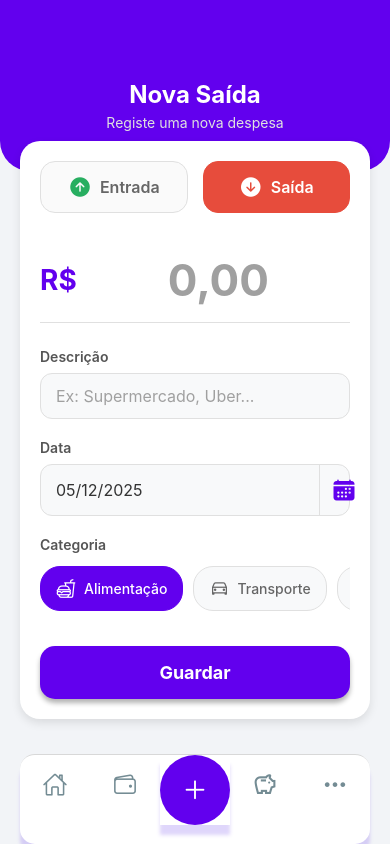
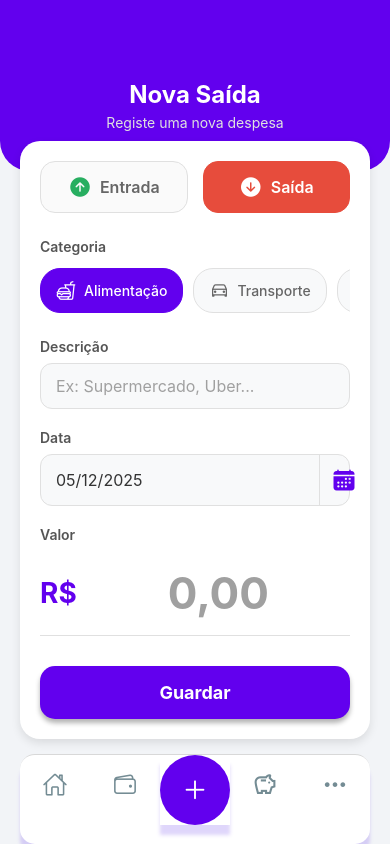
Before and after one commit to xgustavopachecox/TCC-projeto, a React Native app: screen /Adicionar in a window 390 px wide. Built offline with nearby package versions, Linux system fonts and the light colour scheme; grey boxes are pictures that could not be loaded.

Commit message:
parte completa dos extratos e para adicionar as novas transições

```diff
--- a/src/screens/AddTransaction.tsx
+++ b/src/screens/AddTransaction.tsx
@@ -7,7 +7,8 @@ import {
   TouchableOpacity,
   ScrollView,
   KeyboardAvoidingView,
-  Platform
+  Platform,
+  Alert
 } from 'react-native';
 import { Ionicons } from '@expo/vector-icons';
 import { useNavigation } from '@react-navigation/native';
@@ -112,8 +113,48 @@ export default function AddTransaction() {
   };
 
   const handleSave = () => {
-    console.log({ type, amount, title, selectedCategory, date: dateText });
-    navigation.navigate('Início');
+    if (!title || !amount || amount === '0,00') {
+      Alert.alert('Atenção', 'Por favor, preencha a descrição e o valor.');
+      return;
+    }
+
+    // Apanhar o nome real da categoria selecionada
+    const catObj = currentCategories.find(c => c.id === selectedCategory);
+    const categoryName = catObj ? catObj.name : 'Outros';
+
+    const today = new Date();
+    const timeString = `${String(today.getHours()).padStart(2, '0')}:${String(today.getMinutes()).padStart(2, '0')}`;
+
+    // Construir o objeto da nova transação
+    const newTx = {
+      id: Math.random().toString(36).substring(7),
+      title: title,
+      type: type,
+      amount: amount,
+      category: categoryName,
+      date: dateText,
+      time: timeString,
+      description: title
+    };
+
+    Alert.alert(
+      'Sucesso!',
+      'Transação adicionada com sucesso.',
+      [
+        {
+          text: 'OK',
+          onPress: () => {
+            // Limpa o formulário
+            setAmount('');
+            setTitle('');
+            setDateText(dataAtual);
+
+            // Navega para o Extrato ENVIANDO a nova transação
+            navigation.navigate('Extrato', { novaTransacao: newTx });
+          }
+        }
+      ]
+    );
   };
 
   return (
@@ -135,7 +176,7 @@ export default function AddTransaction() {
         <View style={styles.bodyContent}>
           <View style={styles.card}>
 
-            {/* Seletor de Tipo (Apenas estes ficam Verde/Vermelho) */}
+            {/* Seletor de Tipo */}
             <View style={styles.typeContainer}>
               <TouchableOpacity
                 style={[styles.typeButton, type === 'up' && styles.typeButtonActiveUp]}
@@ -154,54 +195,7 @@ export default function AddTransaction() {
               </TouchableOpacity>
             </View>
 
-            {/* Valor (Com máscara e cor principal) */}
-            <View style={styles.amountContainer}>
-              <Text style={[styles.currencySymbol, { color: PRIMARY_COLOR }]}>R$</Text>
-              <TextInput
-                style={[styles.amountInput, { color: PRIMARY_COLOR }]}
-                placeholder="0,00"
-                placeholderTextColor="#A0A0A0"
-                keyboardType="numeric"
-                value={amount}
-                onChangeText={handleAmountChange}
-              />
-            </View>
-
-            {/* Descrição */}
-            <View style={styles.inputGroup}>
-              <Text style={styles.inputLabel}>Descrição</Text>
-              <TextInput
-                style={styles.textInput}
-                placeholder={type === 'up' ? "Ex: Salário, Pix..." : "Ex: Supermercado, Uber..."}
-                placeholderTextColor="#A0A0A0"
-                value={title}
-                onChangeText={setTitle}
-              />
-            </View>
-
-            {/* Data (Com máscara e Calendário) */}
-            <View style={styles.inputGroup}>
-              <Text style={styles.inputLabel}>Data</Text>
-              <View style={styles.dateInputContainer}>
-                <TextInput
-                  style={styles.dateInput}
-                  placeholder="DD/MM/AAAA"
-                  placeholderTextColor="#A0A0A0"
-                  keyboardType="numeric"
-                  value={dateText}
-                  onChangeText={handleDateTextChange}
-                  maxLength={10}
-                />
-                <TouchableOpacity
-                  style={styles.calendarButton}
-                  onPress={() => setShowPicker(true)}
-                >
-                  <Ionicons name="calendar" size={24} color={PRIMARY_COLOR} />
-                </TouchableOpacity>
-              </View>
-            </View>
-
-            {/* Seletor de Categorias (Dinâmico) */}
+            {/* 1. Categoria */}
             <View style={styles.inputGroup}>
               <Text style={styles.inputLabel}>Categoria</Text>
               <ScrollView
@@ -232,6 +226,56 @@ export default function AddTransaction() {
                   </TouchableOpacity>
                 ))}
               </ScrollView>
+            </View>
+
+            {/* 2. Descrição */}
+            <View style={styles.inputGroup}>
+              <Text style={styles.inputLabel}>Descrição</Text>
+              <TextInput
+                style={styles.textInput}
+                placeholder={type === 'up' ? "Ex: Salário, Pix..." : "Ex: Supermercado, Uber..."}
+                placeholderTextColor="#A0A0A0"
+                value={title}
+                onChangeText={setTitle}
+              />
+            </View>
+
+            {/* 3. Data */}
+            <View style={styles.inputGroup}>
+              <Text style={styles.inputLabel}>Data</Text>
+              <View style={styles.dateInputContainer}>
+                <TextInput
+                  style={styles.dateInput}
+                  placeholder="DD/MM/AAAA"
+                  placeholderTextColor="#A0A0A0"
+                  keyboardType="numeric"
+                  value={dateText}
+                  onChangeText={handleDateTextChange}
+                  maxLength={10}
+                />
+                <TouchableOpacity
+                  style={styles.calendarButton}
+                  onPress={() => setShowPicker(true)}
+                >
+                  <Ionicons name="calendar" size={24} color={PRIMARY_COLOR} />
+                </TouchableOpacity>
+              </View>
+            </View>
+
+            {/* 4. Valor */}
+            <View style={styles.inputGroup}>
+              <Text style={styles.inputLabel}>Valor</Text>
+              <View style={styles.amountContainer}>
+                <Text style={[styles.currencySymbol, { color: PRIMARY_COLOR }]}>R$</Text>
+                <TextInput
+                  style={[styles.amountInput, { color: PRIMARY_COLOR }]}
+                  placeholder="0,00"
+                  placeholderTextColor="#A0A0A0"
+                  keyboardType="numeric"
+                  value={amount}
+                  onChangeText={handleAmountChange}
+                />
+              </View>
             </View>
 
             {/* Botão de Guardar */}
@@ -320,7 +364,6 @@ const styles = StyleSheet.create({
     paddingVertical: 15,
     borderBottomWidth: 1,
     borderBottomColor: '#E0E0E0',
-    marginBottom: 25,
   },
   currencySymbol: { fontSize: 28, fontWeight: 'bold', marginRight: 10 },
   amountInput: { fontSize: 44, fontWeight: 'bold', minWidth: 100, textAlign: 'center' },
--- a/src/screens/Wallet.tsx
+++ b/src/screens/Wallet.tsx
@@ -1,4 +1,4 @@
-import React, { useState } from 'react';
+import React, { useState, useEffect } from 'react';
 import {
   View,
   Text,
@@ -34,7 +34,8 @@ const MOCK_TRANSACTIONS: Transaction[] = [
   { id: '8', title: 'Venda Teclado', type: 'up', amount: '150,00', category: 'Vendas', date: '18 Nov 2025', time: '16:20', description: 'Vendido no OLX.' },
 ];
 
-export default function Wallet() {
+// ADICIONADO: { route, navigation } para conseguir receber os dados da outra tela
+export default function Wallet({ route, navigation }: any) {
   const PRIMARY_COLOR = '#6200ee';
   const GREEN_COLOR = '#27ae60';
   const RED_COLOR = '#e74c3c';
@@ -46,6 +47,29 @@ export default function Wallet() {
   // Estados do Modal
   const [modalVisible, setModalVisible] = useState(false);
   const [selectedTx, setSelectedTx] = useState<Transaction | null>(null);
+
+  // =========================================================
+  // ADICIONADO: Lógica para escutar a chegada de novos dados
+  // =========================================================
+  useEffect(() => {
+    // Se a navegação enviou o pacote "novaTransacao"
+    if (route?.params?.novaTransacao) {
+      const novaTx = route.params.novaTransacao;
+
+      setTransactions(prevTransactions => {
+        // Verifica se a transação já está na lista para não duplicar
+        const jaExiste = prevTransactions.find(t => t.id === novaTx.id);
+        if (jaExiste) return prevTransactions;
+
+        // Adiciona a nova transação no topo da lista
+        return [novaTx, ...prevTransactions];
+      });
+
+      // Limpa o parâmetro da rota para que não seja adicionado de novo ao voltar à tela
+      navigation.setParams({ novaTransacao: undefined });
+    }
+  }, [route?.params?.novaTransacao]);
+  // =========================================================
 
   // Filtragem da lista
   const filteredData = transactions.filter(item => {
```
